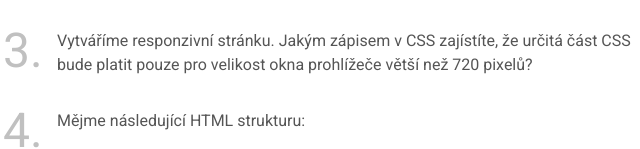
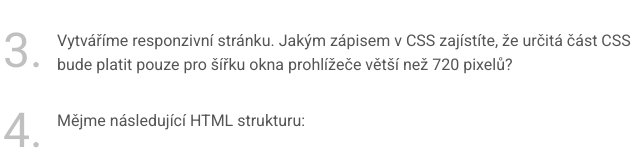
Before and after one commit to podlomar/daweb-test, a plain HTML site: page index.html in a window 1280 px wide. Shown: the part 659-808 px from the top of the page, 277-917 px from the left. Drawn offline with nearby package versions, Linux system fonts and the light colour scheme.

Commit message:
Šířka v třetím úkolu

```diff
--- a/index.html
+++ b/index.html
@@ -79,7 +79,7 @@
         <div class="question__body">
           <div class="question__text">
             Vytváříme responzivní stránku. Jakým zápisem v CSS zajístíte, že
-            určitá část CSS bude platit pouze pro velikost okna prohlížeče větší
+            určitá část CSS bude platit pouze pro šířku okna prohlížeče větší
             než 720 pixelů?
           </div>
         </div>
```
